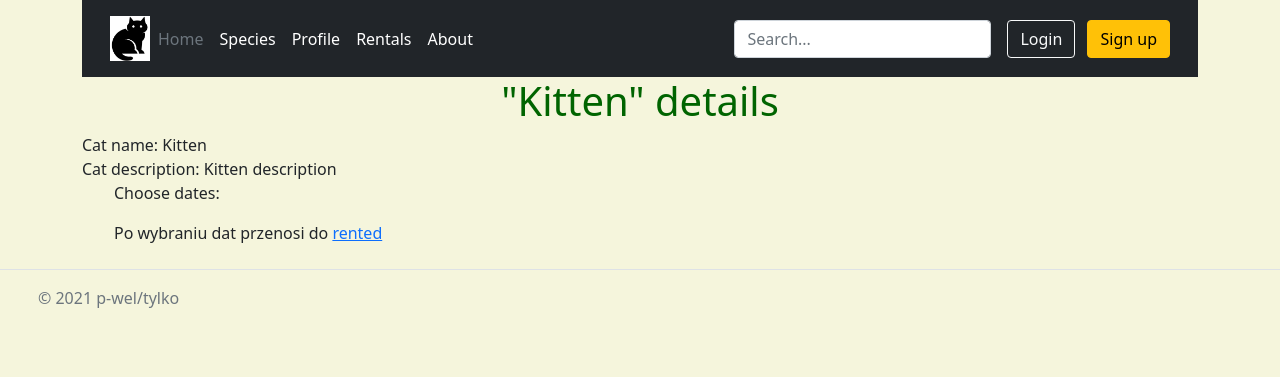
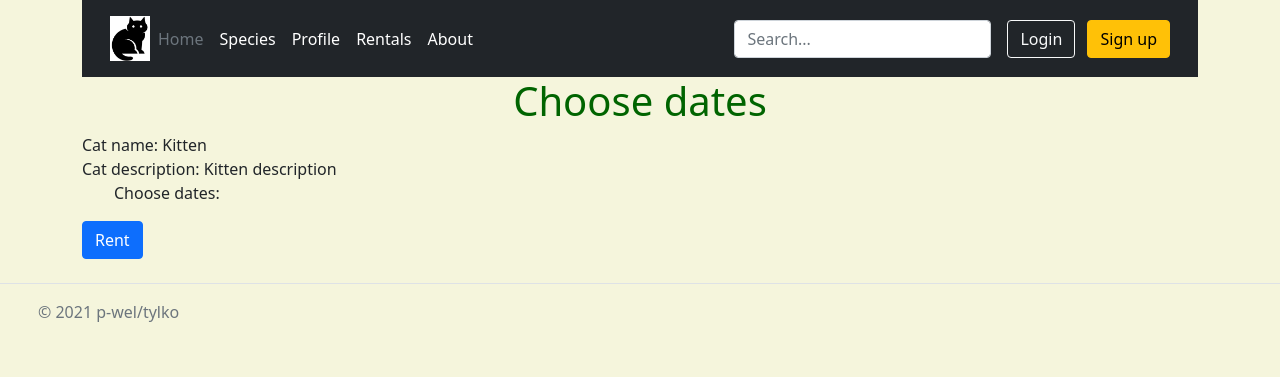
Before and after one commit to p-wel/cat_rental, a Django app: page /cat/1/rental_dates/ in a window 1280 px wide. Shown: the top 377 px of the page. Run offline with Django 3.2, Linux system fonts and the light colour scheme; data comes from the database, SQL or seed files in the repository; some libraries are stand-ins or nearby versions.

Commit message:
Views/Button corrected
More:
Timezone changed

```diff
--- a/cat_rental/settings.py
+++ b/cat_rental/settings.py
@@ -112,7 +112,7 @@ AUTH_PASSWORD_VALIDATORS = [
 
 LANGUAGE_CODE = 'en-us'
 
-TIME_ZONE = 'UTC'
+TIME_ZONE = 'Europe/Warsaw'
 
 USE_I18N = True
 
--- a/cats/templates/cats/rental_dates.html
+++ b/cats/templates/cats/rental_dates.html
@@ -1,13 +1,12 @@
 {% extends 'base.html' %}
+{% load crispy_forms_tags %}
 {% block title %}Cat details{% endblock %}
 {% block content %}
-    <h1>"{{ cat.name }}" details</h1>
+    <h1>Choose dates</h1>
     <div>Cat name: {{ cat.name }}</div>
     <div>Cat description: {{ cat.description }}</div>
     <ul>
         Choose dates:
     </ul>
-    <ul>
-        Po wybraniu dat przenosi do <a href="{% url 'cats:rented' cat.id %}">rented</a>
-    </ul>
+        {% crispy form %}
 {% endblock %}
--- a/cats/urls.py
+++ b/cats/urls.py
@@ -7,7 +7,7 @@ urlpatterns = [
     path('cat/<int:cat_id>/rented/', cat_rented, name="rented"),
     path('cat/<int:cat_id>/rental_dates/', cat_rental_dates, name="rental_dates"),
 
-    path('cat/<int:cat_id>/rentals', handle_cat_rental, name="rentals"),
+    path('cat/<int:cat_id>/rentals', handle_cat_rental, name="rent_the_cat"),
     path('cat/rentals', handle_cat_rental, name="rentals_list"),
     path('cat/<int:cat_id>/', cat_details, name="details"),
 
--- a/cats/views.py
+++ b/cats/views.py
@@ -34,14 +34,16 @@ def explore_list(request):
 def cat_details(request, cat_id):
     cat = Cat.objects.get(pk=cat_id)
     form = CatRentalForm()
-    form.helper.form_action = reverse("cats:rentals", args=[cat_id])
+    form.helper.form_action = reverse("cats:rental_dates", args=[cat_id])
     context = {"cat": cat, "form": form}
     return render(request, 'cats/details.html', context)
 
 
 def cat_rental_dates(request, cat_id):
     cat = Cat.objects.get(pk=cat_id)
-    context = {"cat": cat}
+    form = CatRentalForm()
+    form.helper.form_action = reverse("cats:rent_the_cat", args=[cat_id])
+    context = {"cat": cat, "form": form}
     return render(request, 'cats/rental_dates.html', context)
 
 
```
Also changed, not shown: cats/templates/cats/details.html (+2 -5 lines).
